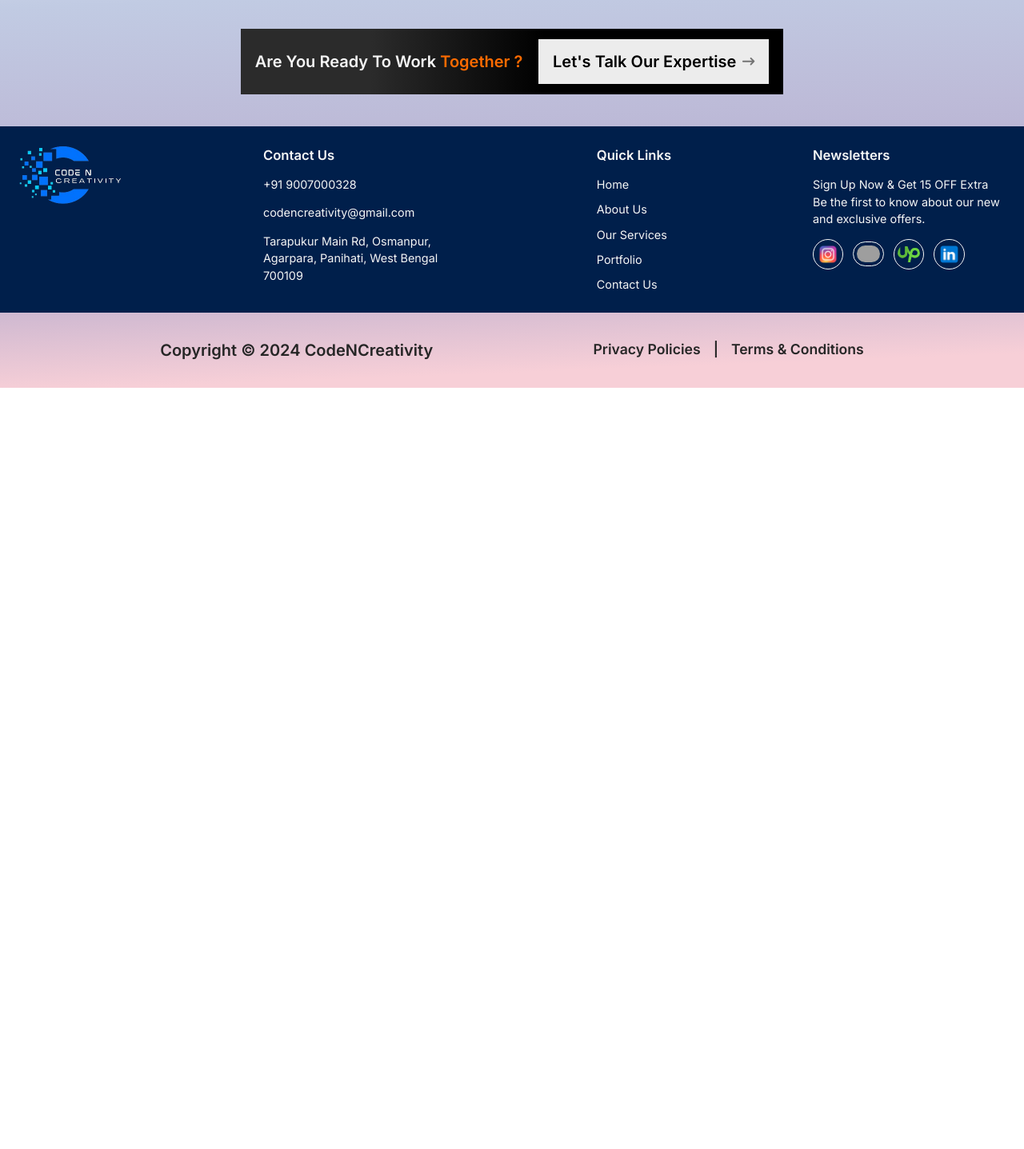
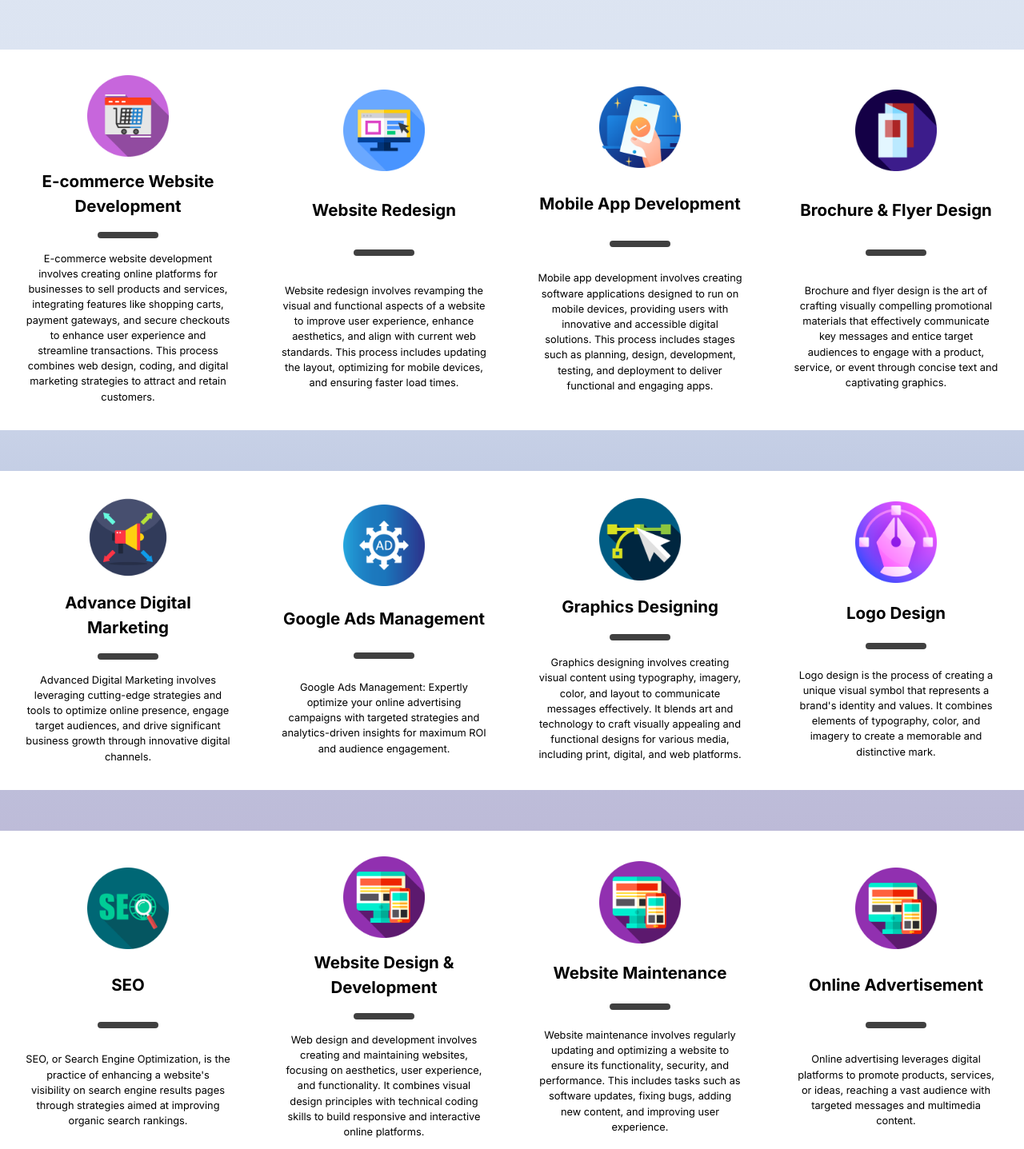
Before and after one commit to punam003/codencreativity, a Next.js app: page /our-services in a window 1280 px wide. Shown: the part 373-1810 px from the top of the page at 80% size. Before the commit the page ends 858 px from the top, so only its background shows below. Built offline with nearby package versions, Linux system fonts and the light colour scheme; grey boxes are pictures that could not be loaded.

Commit message:
service ready, backend initial

```diff
--- /dev/null
+++ b/app/api/route.js
@@ -0,0 +1,20 @@
+import cloudinary from "@/utils/cloudinaryConfig";
+
+export async function POST(req) {
+  try {
+    const data = await req.formData();
+    const image = data.get("image");
+    const imageBuffer = Buffer.from(await image.arrayBuffer());
+    const uploadResult = await cloudinary.uploader
+      .upload_stream({ public_id: "test" }, (error, result) => {
+        if (error) throw error;
+        return result;
+      })
+      .end(imageBuffer);
+
+    return Response.json(uploadResult, { status: 200 });
+  } catch (error) {
+    console.log(error);
+    return Response.json({ message: error.message }, { status: 500 });
+  }
+}
--- a/app/globals.css
+++ b/app/globals.css
@@ -26,3 +26,16 @@ body {
     text-wrap: balance;
   }
 }
+
+::-webkit-scrollbar-track {
+  background: linear-gradient(
+    177.8deg,
+    #aac4e3 0%,
+    #dde5f2 14.08%,
+    #dae2f1 27.91%,
+    #c1cbe3 42.23%,
+    #bdbbd8 59.62%,
+    #b4aacd 76.96%,
+    #f7cfd7 95.22%
+  );
+}
--- a/app/our-services/page.jsx
+++ b/app/our-services/page.jsx
@@ -2,6 +2,80 @@ import Image from "next/image";
 import Link from "next/link";
 
 export default function OurService() {
+  const services = [
+    {
+      icon: "E-commerce Website Development.png",
+      title: "E-commerce Website Development",
+      description:
+        "E-commerce website development involves creating online platforms for businesses to sell products and services, integrating features like shopping carts, payment gateways, and secure checkouts to enhance user experience and streamline transactions. This process combines web design, coding, and digital marketing strategies to attract and retain customers.",
+    },
+    {
+      icon: "web_7358652.png",
+      title: "Website Redesign",
+      description:
+        "Website redesign involves revamping the visual and functional aspects of a website to improve user experience, enhance aesthetics, and align with current web standards. This process includes updating the layout, optimizing for mobile devices, and ensuring faster load times.",
+    },
+    {
+      icon: "Mobile App Development.png",
+      title: "Mobile App Development",
+      description:
+        "Mobile app development involves creating software applications designed to run on mobile devices, providing users with innovative and accessible digital solutions. This process includes stages such as planning, design, development, testing, and deployment to deliver functional and engaging apps.",
+    },
+    {
+      icon: "Brochure & Flyer Design.png",
+      title: "Brochure & Flyer Design",
+      description:
+        "Brochure and flyer design is the art of crafting visually compelling promotional materials that effectively communicate key messages and entice target audiences to engage with a product, service, or event through concise text and captivating graphics.",
+    },
+    {
+      icon: "Digital Marketing.png",
+      title: "Advance Digital Marketing",
+      description:
+        "Advanced Digital Marketing involves leveraging cutting-edge strategies and tools to optimize online presence, engage target audiences, and drive significant business growth through innovative digital channels.",
+    },
+    {
+      icon: "Google Ads Management.png",
+      title: "Google Ads Management",
+      description:
+        "Google Ads Management: Expertly optimize your online advertising campaigns with targeted strategies and analytics-driven insights for maximum ROI and audience engagement.",
+    },
+    {
+      icon: "Graphics Designing_780769.png",
+      title: "Graphics Designing",
+      description:
+        "Graphics designing involves creating visual content using typography, imagery, color, and layout to communicate messages effectively. It blends art and technology to craft visually appealing and functional designs for various media, including print, digital, and web platforms.",
+    },
+    {
+      icon: "Logo Design.png",
+      title: "Logo Design",
+      description:
+        "Logo design is the process of creating a unique visual symbol that represents a brand's identity and values. It combines elements of typography, color, and imagery to create a memorable and distinctive mark.",
+    },
+    {
+      icon: "seo_273564.png",
+      title: "SEO",
+      description:
+        "SEO, or Search Engine Optimization, is the practice of enhancing a website's visibility on search engine results pages through strategies aimed at improving organic search rankings.",
+    },
+    {
+      icon: "UI Design_1413315.png",
+      title: "Website Design & Development",
+      description:
+        "Web design and development involves creating and maintaining websites, focusing on aesthetics, user experience, and functionality. It combines visual design principles with technical coding skills to build responsive and interactive online platforms.",
+    },
+    {
+      icon: "UI Design_1413315.png",
+      title: "Website Maintenance",
+      description:
+        "Website maintenance involves regularly updating and optimizing a website to ensure its functionality, security, and performance. This includes tasks such as software updates, fixing bugs, adding new content, and improving user experience.",
+    },
+    {
+      icon: "UI Design_1413315.png",
+      title: "Online Advertisement",
+      description:
+        "Online advertising leverages digital platforms to promote products, services, or ideas, reaching a vast audience with targeted messages and multimedia content.",
+    },
+  ];
   return (
     <main className="mt-[12vmin]">
       <header className="flex flex-col justify-center gap-[5vmin] m-[3vmax]">
@@ -34,6 +108,27 @@ export default function OurService() {
           </div>
         </div>
       </header>
+      <div className="flex flex-wrap gap-y-[4vmax] justify-evenly my-[5vmax]">
+        {services.map((service, index) => (
+          <div
+            className="flex flex-col items-center bg-white max-w-[25vmax] p-[4vmin] gap-[2vmin] justify-evenly hover:scale-110 hover:shadow-xl transition duration-300"
+            key={index}
+          >
+            <Image
+              src={`/${service.icon}`}
+              alt="service logo"
+              width={250}
+              height={125}
+              className="max-w-[8vmax]"
+            />
+            <h1 className="text-[1.6vmax] font-bold text-center">
+              {service.title}
+            </h1>
+            <hr className="border-4 border-neutral-700 min-w-[6vmax] rounded-full" />
+            <p className="text-center text-[1vmax]">{service.description}</p>
+          </div>
+        ))}
+      </div>
     </main>
   );
 }
--- a/app/page.js
+++ b/app/page.js
@@ -145,7 +145,13 @@ export default function Home() {
         <div className="flex items-stretch flex-wrap justify-evenly self-stretch">
           <div className="flex flex-col justify-evenly items-center bg-white min-w-[20vmax] py-[2vmin] gap-[2.5vmin] rounded-xl shadow m-[3vmin]">
             <div className="flex items-center gap-[1.7vmin]">
-              <span className="w-12 h-12 rounded-full bg-gray-500"></span>
+              <Image
+                src="/seo_273564.png"
+                alt="seo"
+                width={60}
+                height={60}
+                className="w-12 h-12 rounded-full"
+              />
               <h3 className="text-[2.7vmin] font-bold">SEO</h3>
             </div>
             <ul className="grid grid-cols-2 list-disc items-center gap-x-[8vmin]">
@@ -164,7 +170,13 @@ export default function Home() {
           </div>
           <div className="flex flex-col justify-evenly items-center bg-white min-w-[20vmax] py-[2vmin] gap-[2.5vmin] rounded-xl shadow m-[3vmin]">
             <div className="flex items-center gap-[1.7vmin]">
-              <span className="w-12 h-12 rounded-full bg-gray-500"></span>
+              <Image
+                src="/Mobile App Development.png"
+                alt="seo"
+                width={60}
+                height={60}
+                className="w-12 h-12 rounded-full"
+              />
               <h3 className="text-[2.7vmin] font-bold max-w-[10vmax]">
                 Mobile App Development
               </h3>
@@ -185,7 +197,13 @@ export default function Home() {
           </div>
           <div className="flex flex-col justify-evenly items-center bg-white min-w-[20vmax] py-[2vmin] gap-[2.5vmin] rounded-xl shadow m-[3vmin]">
             <div className="flex items-center gap-[1.7vmin]">
-              <span className="w-12 h-12 rounded-full bg-gray-500"></span>
+              <Image
+                src="/UI Design_1413315.png"
+                alt="seo"
+                width={60}
+                height={60}
+                className="w-12 h-12 rounded-full"
+              />
               <h3 className="text-[2.7vmin] font-bold max-w-[10vmax]">
                 UI Design
               </h3>
@@ -206,7 +224,13 @@ export default function Home() {
           </div>
           <div className="flex flex-col justify-evenly items-center bg-white min-w-[20vmax] py-[2vmin] gap-[2.5vmin] rounded-xl shadow m-[3vmin]">
             <div className="flex items-center gap-[1.7vmin]">
-              <span className="w-12 h-12 rounded-full bg-gray-500"></span>
+              <Image
+                src="/Graphics Designing_780769.png"
+                alt="seo"
+                width={60}
+                height={60}
+                className="w-12 h-12 rounded-full"
+              />
               <h3 className="text-[2.7vmin] font-bold max-w-[10vmax]">
                 Graphics Designing
               </h3>
@@ -227,7 +251,13 @@ export default function Home() {
           </div>
           <div className="flex flex-col justify-evenly items-center bg-white min-w-[20vmax] py-[2vmin] gap-[2.5vmin] rounded-xl shadow m-[3vmin]">
             <div className="flex items-center gap-[1.7vmin]">
-              <span className="w-12 h-12 rounded-full bg-gray-500"></span>
+              <Image
+                src="/Digital Marketing.png"
+                alt="seo"
+                width={60}
+                height={60}
+                className="w-12 h-12 rounded-full"
+              />
               <h3 className="text-[2.7vmin] font-bold max-w-[10vmax]">
                 Advance Digital Marketing
               </h3>
@@ -248,7 +278,13 @@ export default function Home() {
           </div>
           <div className="flex flex-col justify-evenly items-center bg-white min-w-[20vmax] py-[2vmin] gap-[2.5vmin] rounded-xl shadow m-[3vmin]">
             <div className="flex items-center gap-[1.7vmin]">
-              <span className="w-12 h-12 rounded-full bg-gray-500"></span>
+              <Image
+                src="/web_7358652.png"
+                alt="seo"
+                width={60}
+                height={60}
+                className="w-12 h-12 rounded-full"
+              />
               <h3 className="text-[2.7vmin] font-bold max-w-[10vmax]">
                 Website Design &amp; Development
               </h3>
--- a/package.json
+++ b/package.json
@@ -10,6 +10,7 @@
     "postbuild": "next-sitemap"
   },
   "dependencies": {
+    "cloudinary": "^2.2.0",
     "framer-motion": "^11.2.6",
     "lottie-react": "^2.4.0",
     "next": "14.2.3",
--- /dev/null
+++ b/utils/cloudinaryConfig.js
@@ -0,0 +1,9 @@
+import { v2 as cloudinary } from "cloudinary";
+
+cloudinary.config({
+  cloud_name: "dep69vvj0",
+  api_key: process.env.NEXT_PUBLIC_CLOUDINARY_API_KEY,
+  api_secret: process.env.NEXT_PUBLIC_CLOUDINARY_API_SECRET,
+});
+
+export default cloudinary;
```
Also changed, not shown: 1 other file (tests, documents, lock files or other folders).
